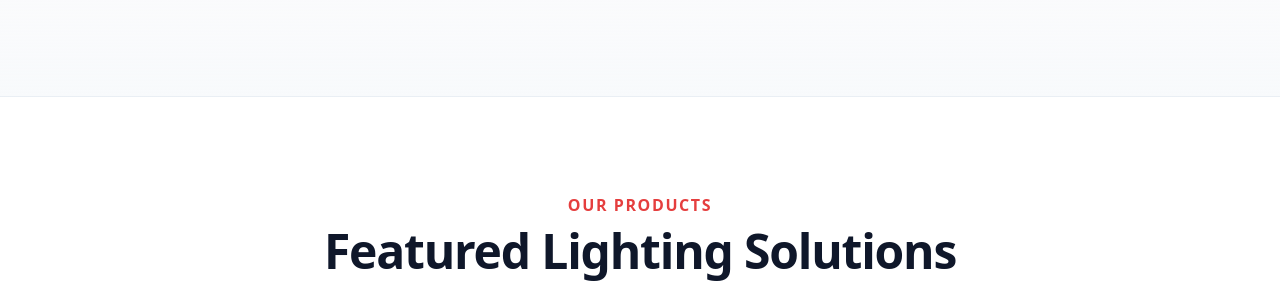
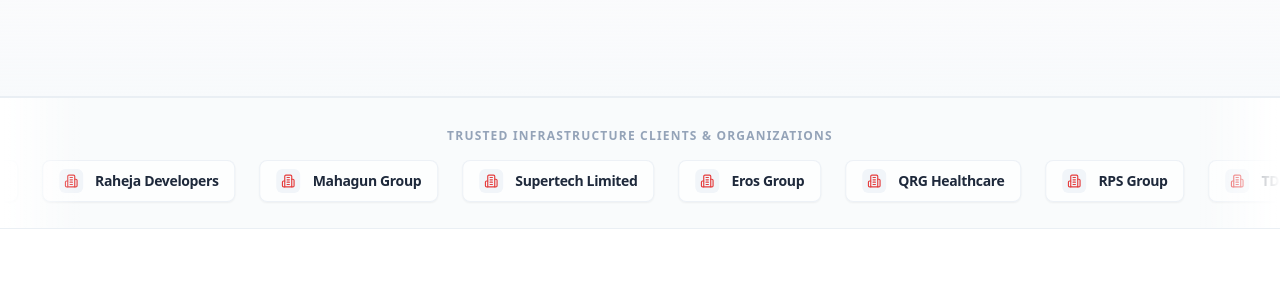
Before and after one commit to Harshit-SSPL/HarshitSSPL, a Next.js app in the folder frontend/: page / in a window 1280 px wide. Shown: the part 1248-1531 px from the top of the page. Built offline with nearby package versions, Linux system fonts and the light colour scheme.

Commit message:
Add SSIL client marquee to homepage

```diff
--- a/frontend/app/page.tsx
+++ b/frontend/app/page.tsx
@@ -4,6 +4,7 @@ import React from "react";
 import Link from "next/link";
 import { Button } from "@/components/ui/button";
 import { Stats2 } from "@/components/ui/stats-2";
+import { ClientMarquee } from "@/components/ui/client-marquee";
 import { FeaturedProducts } from "@/components/ui/featured-products";
 import { FeatureCardDemo } from "@/components/ui/feature-card";
 import { HeroVideoCarousel } from "@/components/ui/hero-video-carousel";
@@ -76,10 +77,13 @@ export default function HomePage() {
       {/* Component 1: 4-Metric Company Credibility & Scale Section */}
       <Stats2 />
 
-      {/* Component 2: Featured Lighting Solutions (6 Products with Day/Night Crossfade) */}
+      {/* Component 2: Continuous Client & Company Marquee */}
+      <ClientMarquee />
+
+      {/* Component 3: Featured Lighting Solutions (6 Products with Day/Night Crossfade) */}
       <FeaturedProducts />
 
-      {/* Component 3: Feature Card Process Workflow */}
+      {/* Component 4: Feature Card Process Workflow */}
       <FeatureCardDemo />
     </div>
   );
--- /dev/null
+++ b/frontend/components/ui/client-marquee.tsx
@@ -0,0 +1,73 @@
+"use client";
+
+import React from "react";
+import { motion } from "framer-motion";
+import { Building2 } from "lucide-react";
+import { clientCompanies, ClientCompany } from "@/data/clients";
+
+// Single Marquee Item Component
+const MarqueeItem = ({ client }: { client: ClientCompany }) => {
+  const [imgError, setImgError] = React.useState(false);
+
+  return (
+    <div className="flex items-center gap-3 px-4 py-2 rounded-lg bg-white/70 dark:bg-slate-800/40 border border-slate-200/60 dark:border-slate-700/50 shadow-sm shrink-0 hover:border-ssil-red/40 transition-colors">
+      {client.logoUrl && !imgError ? (
+        // Remote Image Source (Rendered dynamically without local disk storage)
+        <img
+          src={client.logoUrl}
+          alt={`${client.name} Logo`}
+          className="h-6 sm:h-7 w-auto object-contain max-w-[100px] shrink-0"
+          onError={() => setImgError(true)}
+          loading="eager"
+        />
+      ) : (
+        // Corporate Badge Icon Fallback
+        <div className="h-6 w-6 rounded-md bg-slate-100 dark:bg-slate-700 flex items-center justify-center text-ssil-red shrink-0">
+          <Building2 className="h-3.5 w-3.5" />
+        </div>
+      )}
+
+      {/* Company Name */}
+      <span className="text-xs sm:text-sm font-bold text-slate-800 dark:text-slate-100 whitespace-nowrap tracking-tight">
+        {client.name}
+      </span>
+    </div>
+  );
+};
+
+export const ClientMarquee = () => {
+  // Duplicate array once for seamless infinite loop
+  const duplicatedClients = [...clientCompanies, ...clientCompanies];
+
+  return (
+    <section className="relative py-5 sm:py-6 bg-slate-50/80 dark:bg-slate-900/40 border-y border-slate-200/60 dark:border-slate-800/60 overflow-hidden transition-colors">
+      {/* Container Layout with Eyebrow Header */}
+      <div className="container mx-auto px-4 md:px-6 mb-3 text-center">
+        <span className="text-[11px] sm:text-xs font-black uppercase tracking-widest text-slate-400 dark:text-slate-500">
+          TRUSTED INFRASTRUCTURE CLIENTS &amp; ORGANIZATIONS
+        </span>
+      </div>
+
+      {/* Edge Gradient Mask Overlays for Smooth Entering/Exiting */}
+      <div className="absolute inset-y-0 left-0 w-12 sm:w-20 bg-gradient-to-r from-white dark:from-slate-950 to-transparent z-10 pointer-events-none" />
+      <div className="absolute inset-y-0 right-0 w-12 sm:w-20 bg-gradient-to-l from-white dark:from-slate-950 to-transparent z-10 pointer-events-none" />
+
+      {/* Continuous Automatic Right-to-Left Track */}
+      <div className="flex w-full overflow-hidden">
+        <motion.div
+          className="flex items-center gap-4 sm:gap-6 shrink-0"
+          animate={{ x: ["0%", "-50%"] }}
+          transition={{
+            ease: "linear",
+            duration: 38,
+            repeat: Infinity,
+          }}
+        >
+          {duplicatedClients.map((client, index) => (
+            <MarqueeItem key={`${client.id}-${index}`} client={client} />
+          ))}
+        </motion.div>
+      </div>
+    </section>
+  );
+};
--- /dev/null
+++ b/frontend/data/clients.ts
@@ -0,0 +1,137 @@
+export interface ClientCompany {
+  id: string;
+  name: string;
+  logoUrl?: string;
+  category?: string;
+}
+
+export const clientCompanies: ClientCompany[] = [
+  {
+    id: "indianoil",
+    name: "IndianOil",
+    logoUrl: "https://upload.wikimedia.org/wikipedia/commons/e/e8/Indian_Oil_Logo.svg",
+    category: "PSU & Energy",
+  },
+  {
+    id: "dae",
+    name: "DAE (Dept of Atomic Energy)",
+    logoUrl: "https://upload.wikimedia.org/wikipedia/commons/a/a2/Department_of_Atomic_Energy_India_logo.svg",
+    category: "Government",
+  },
+  {
+    id: "m3m",
+    name: "M3M India",
+    logoUrl: "https://upload.wikimedia.org/wikipedia/commons/4/44/M3M_Group_Logo.png",
+    category: "Real Estate",
+  },
+  {
+    id: "bptp",
+    name: "BPTP Limited",
+    category: "Infrastructure",
+  },
+  {
+    id: "raheja",
+    name: "Raheja Developers",
+    category: "Real Estate",
+  },
+  {
+    id: "mahagun",
+    name: "Mahagun Group",
+    category: "Infrastructure",
+  },
+  {
+    id: "supertech",
+    name: "Supertech Limited",
+    category: "Real Estate",
+  },
+  {
+    id: "eros",
+    name: "Eros Group",
+    category: "Infrastructure",
+  },
+  {
+    id: "qrg",
+    name: "QRG Healthcare",
+    category: "Healthcare",
+  },
+  {
+    id: "rps",
+    name: "RPS Group",
+    category: "Real Estate",
+  },
+  {
+    id: "tdi",
+    name: "TDI Infrastructure",
+    category: "Infrastructure",
+  },
+  {
+    id: "spaze",
+    name: "Spaze Towers",
+    category: "Real Estate",
+  },
+  {
+    id: "mapsko",
+    name: "Mapsko Group",
+    category: "Real Estate",
+  },
+  {
+    id: "tulip",
+    name: "Tulip Infratech",
+    category: "Infrastructure",
+  },
+  {
+    id: "asian-fidelis",
+    name: "Asian Fidelis",
+    category: "Healthcare",
+  },
+  {
+    id: "prime-group",
+    name: "Prime Group",
+    category: "Commercial",
+  },
+  {
+    id: "nirala-india",
+    name: "Nirala India",
+    category: "Real Estate",
+  },
+  {
+    id: "victora-group",
+    name: "Victora Group",
+    category: "Industrial",
+  },
+  {
+    id: "habitat-enviro",
+    name: "HabitatEnviro",
+    category: "Environmental",
+  },
+  {
+    id: "royal-aalayas",
+    name: "Royal Aalayas",
+    category: "Real Estate",
+  },
+  {
+    id: "raj-darbar",
+    name: "Raj Darbar Realty",
+    category: "Real Estate",
+  },
+  {
+    id: "ace",
+    name: "ACE Group",
+    category: "Infrastructure",
+  },
+  {
+    id: "galaxy",
+    name: "Galaxy Group",
+    category: "Real Estate",
+  },
+  {
+    id: "dhampur",
+    name: "Dhampur",
+    category: "Industrial",
+  },
+  {
+    id: "wall-rock",
+    name: "Wall Rock",
+    category: "Construction",
+  },
+];
```
